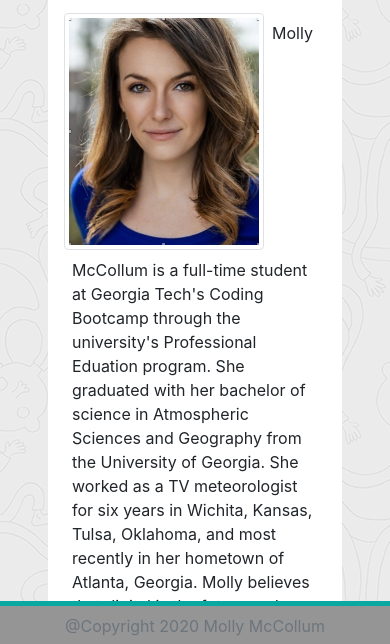
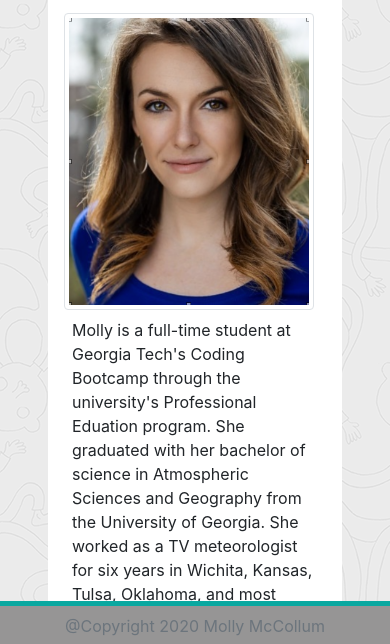
Before and after one commit to mollymccollumwx/my-portfolio, a plain HTML site: page index.html in a window 390 px wide. Shown: the part 198-842 px from the top of the page. Drawn offline with nearby package versions, Linux system fonts and the light colour scheme.

Commit message:
added a media query to fix responsiveness for image on the About Me page

```diff
--- a/Assets/style.css
+++ b/Assets/style.css
@@ -42,7 +42,7 @@ img {
 /*About Me Image*/
 #profile-pic {
 
-  height: 250x;
+  height: auto;
   width: 200px;
 }
 
@@ -54,6 +54,13 @@ img {
   background-color: rgb(150, 149, 149);
   color: white;
   border-top: solid rgb(9, 168, 160) 5px;
+  margin-top: 10px;
   bottom: 0;
   width: 100%;
 }
+
+ @media screen and (max-width: 418px) {
+  #profile-pic {
+    width: 90%;
+  }
+}
--- a/index.html
+++ b/index.html
@@ -79,12 +79,12 @@
                 <img
                   src="./Assets/images/Molly_Profile.png"
                   alt="Picture of Molly McCollum"
-                  class="img-thumbnail float-left m-2"
+                  class="img-thumbnail float-left m-2 mr-3"
                   id="profile-pic"
                 />
 
                 <p class="m-3">
-                  Molly McCollum is a full-time student at Georgia Tech's Coding Bootcamp
+                  Molly is a full-time student at Georgia Tech's Coding Bootcamp
                   through the university's Professional Eduation program. She graduated with
                   her bachelor of science in Atmospheric Sciences and Geography from the University of Georgia.
                   She worked as a TV meteorologist for six years in Wichita, Kansas, Tulsa, Oklahoma,
```
